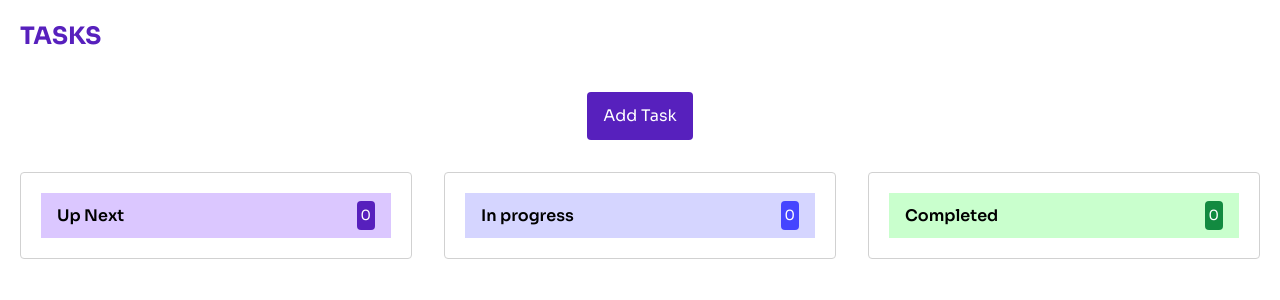
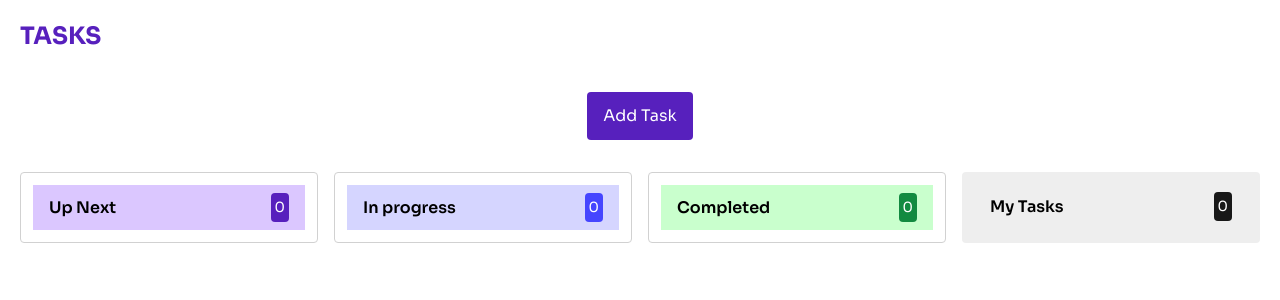
Before and after one commit to nahidul-fahim/task-management-redux-client, a React (Vite) app: page /dashboard/1 in a window 1280 px wide. Shown: the top 300 px of the page. Built offline with nearby package versions, Linux system fonts and the light colour scheme.

Commit message:
created a query data fetching api using redux and connected to redux store

```diff
--- a/src/Components/TaskCard/TaskCard.jsx
+++ b/src/Components/TaskCard/TaskCard.jsx
@@ -34,12 +34,12 @@ const TaskCard = ({ task }) => {
                 {/* remove task */}
                 <button
                     onClick={() => dispatch(removeTask(task.id))}
-                    className="text-[red] border border-[red] hover:bg-[red] hover:text-white rounded px-3 py-1 font-medium duration-300 text-[15px]">Remove task</button>
+                    className="text-[red] border border-[red] hover:bg-[red] hover:text-white rounded px-3 py-1 font-medium duration-300 text-[15px]">Remove</button>
 
                 {/* update task */}
                 <button
                     onClick={() => dispatch(updateTask({ id: task.id, status: updateStatus }))}
-                    className="text-primary border border-primary px-3 py-1 rounded font-medium duration-300 text-[15px] hover:text-white hover:bg-primary">Update status</button>
+                    className="text-primary border border-primary px-3 py-1 rounded font-medium duration-300 text-[15px] hover:text-white hover:bg-primary">Update</button>
             </div>
         </div>
     );
--- a/src/Pages/Dashboard/Dashboard.jsx
+++ b/src/Pages/Dashboard/Dashboard.jsx
@@ -4,7 +4,6 @@ import TaskCard from "../../Components/TaskCard/TaskCard";
 import { useDispatch, useSelector } from "react-redux";
 import { useParams } from "react-router-dom";
 import { setCurrentUserTasks } from "../../redux/features/tasksSlice";
-
 
 
 const Dashboard = () => {
@@ -20,20 +19,16 @@ const Dashboard = () => {
     // show current user tasks only
     useEffect(() => {
         dispatch(setCurrentUserTasks(currentUser))
+        console.log("request going from useEffect")
     }, [currentUser, dispatch, tasks])
 
-    // console.log(currentUserTasks)
+    console.log("current user task", currentUserTasks)
 
 
     // getting the task length of different categories
     const upNextTasks = tasks.filter(task => task.status === "pending");
     const inProgressTasks = tasks.filter(task => task.status === "running");
     const completedTasks = tasks.filter(task => task.status === "done");
-
-
-
-
-
 
 
     return (
@@ -47,9 +42,9 @@ const Dashboard = () => {
             <AddTaskForm isOpen={isOpen} setIsOpen={setIsOpen} />
 
             {/* tasks showing div */}
-            <div className="w-full grid grid-cols-3 gap-8">
+            <div className="w-full grid grid-cols-4 gap-4">
                 {/* Up next */}
-                <div className="border border-lightGray rounded p-5">
+                <div className="border border-lightGray rounded p-3">
                     {/* title bar */}
                     <div className="w-full px-4 py-2 bg-lightPrimary flex justify-between items-center">
                         <p className="w-full font-semibold rounded">Up Next</p>
@@ -61,8 +56,8 @@ const Dashboard = () => {
                     }
                 </div>
 
-                {/* In progress */}
-                <div className="border border-lightGray rounded p-5">
+                {/* In progress tasks */}
+                <div className="border border-lightGray rounded p-3">
                     {/* title bar */}
                     <div className="w-full px-4 py-2 bg-[#d5d5ff] flex justify-between items-center">
                         <p className="w-full font-semibold rounded">In progress</p>
@@ -74,8 +69,8 @@ const Dashboard = () => {
                     }
                 </div>
 
-                {/* Completed */}
-                <div className="border border-lightGray rounded p-5">
+                {/* Completed tasks */}
+                <div className="border border-lightGray rounded p-3">
                     {/* title bar */}
                     <div className="w-full px-4 py-2 bg-[#c9ffcd] flex justify-between items-center">
                         <p className="w-full font-semibold rounded">Completed</p>
@@ -87,6 +82,20 @@ const Dashboard = () => {
                     }
                 </div>
 
+                {/* tasks assigned to */}
+                <div className="bg-[#eeeeee] rounded p-3">
+                    {/* title bar */}
+                    <div className="w-full px-4 py-2 flex justify-between items-center">
+                        <p className="w-full font-semibold rounded">My Tasks</p>
+                        <p className="text-[14px] p-1 bg-[#181818] rounded text-[white]">{currentUserTasks.length}</p>
+                    </div>
+
+                    {/* tasks list */}
+                    {
+                        currentUserTasks.map(task => <p key={task.id} className="font-medium text-[17px] my-3">{task.title}</p>)
+                    }
+                </div>
+
             </div>
         </div>
     );
--- /dev/null
+++ b/src/redux/features/api/baseApi.js
@@ -0,0 +1,17 @@
+import { createApi, fetchBaseQuery } from "@reduxjs/toolkit/query/react";
+
+const baseApi = createApi({
+    reducerPath: 'api',
+    baseQuery: fetchBaseQuery({
+        baseUrl: "https://jsonplaceholder.typicode.com",
+    }),
+    endpoints: (builder) => ({
+        getPosts: builder.query({
+            query: () => "/posts",
+        }),
+    }),
+});
+
+export const { useGetPostsQuery } = baseApi;
+
+export default baseApi;
--- a/src/redux/features/tasksSlice.js
+++ b/src/redux/features/tasksSlice.js
@@ -36,7 +36,8 @@ export const tasksSlice = createSlice({
             target.status = payload.status;
         },
         setCurrentUserTasks: (state, { payload }) => {
-            state.currentUserTasks === state.tasks.filter((task) => task.assignTo.split(' ').join('').toLowerCase() === payload)
+            console.log("payload:", payload)
+            state.currentUserTasks = state.tasks.filter((task) => task.assignTo.split(' ').join('').toLowerCase() === payload)
         },
     }
 });
--- a/src/redux/store.js
+++ b/src/redux/store.js
@@ -1,10 +1,14 @@
 import { configureStore } from "@reduxjs/toolkit";
 import tasksSlice from "./features/tasksSlice";
 import { userSlice } from "./features/user/userSlice";
+import baseApi from "./features/api/baseApi";
 
 export const store = configureStore({
     reducer: {
         tasksSlice: tasksSlice,
         userSlice: userSlice,
+        [baseApi.reducerPath]: baseApi.reducer,
     },
+    middleware: (getDefaultMiddleware) =>
+        getDefaultMiddleware().concat(baseApi.middleware),
 });
```
